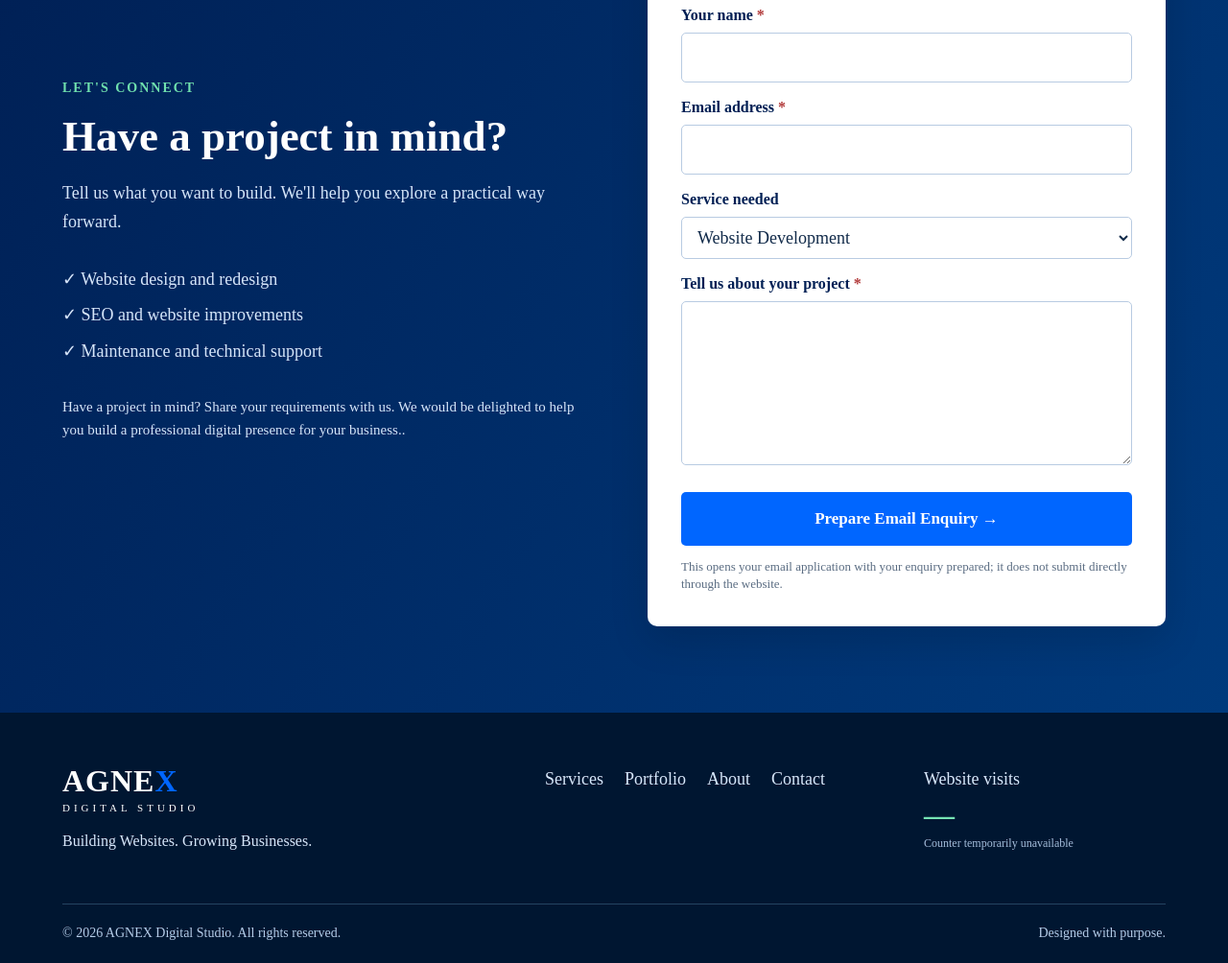
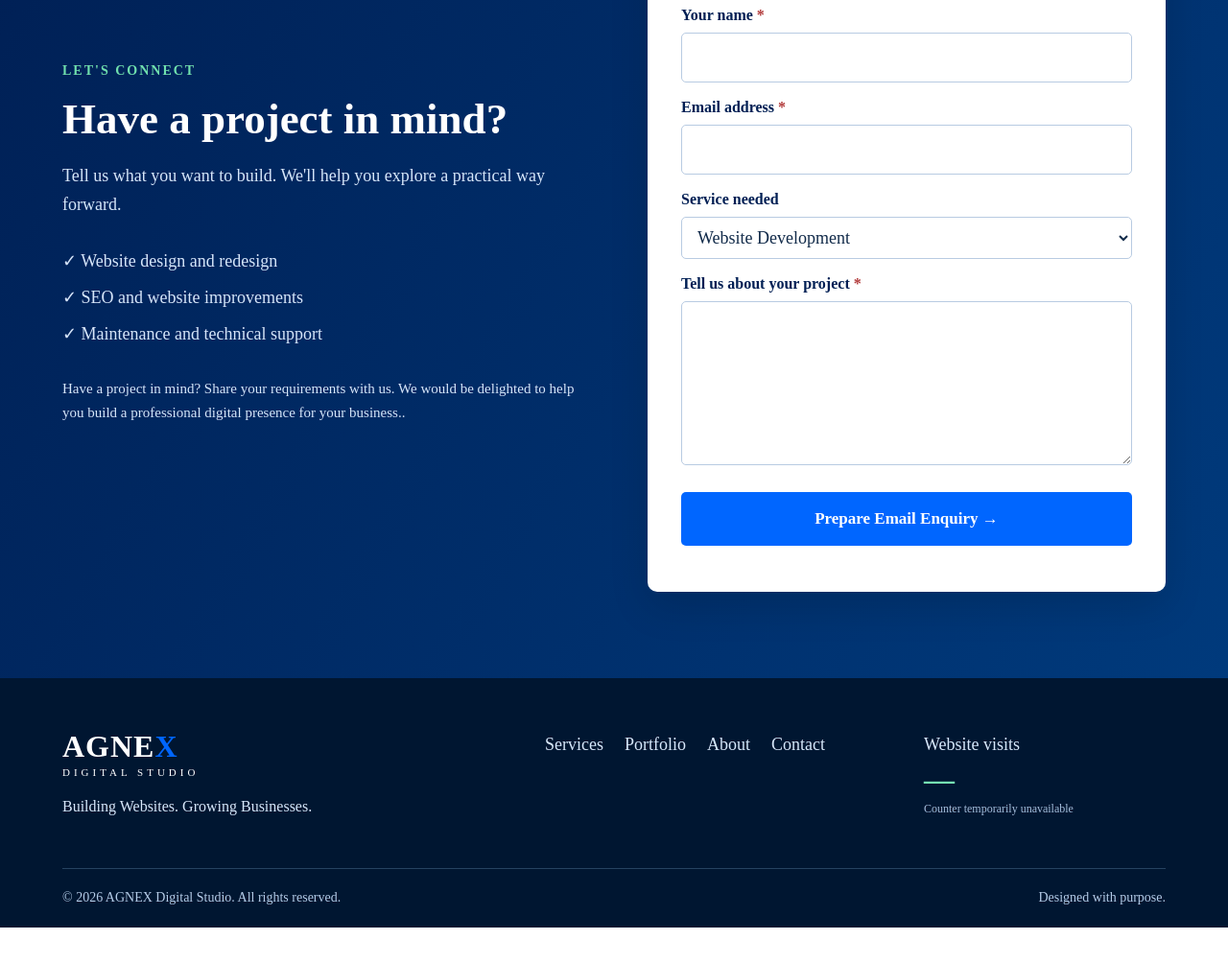
Before and after one commit to an1980im/agnex-digital-studio, a plain HTML site: page index.html in a window 1280 px wide. Shown: the part 3245-4249 px from the top of the page at 96% size. After the commit the page ends 4212 px from the top, so only its background shows below. Drawn offline with Linux system fonts and the light colour scheme; no server answers.

Commit message:
Update index.html

```diff
--- a/index.html
+++ b/index.html
@@ -53,7 +53,7 @@
 <section class="section" id="about"><div class="container about-grid"><div><p class="eyebrow">ABOUT AGNEX</p><h2>Technology with a personal approach</h2><p>AGNEX Digital Studio is an independent digital services initiative focused on practical, well-designed websites and dependable technical support.</p><p>We believe a good website should be easy to use, easy to maintain and aligned with the goals of the business it represents.</p><a class="text-link" href="#contact">Let's discuss your ideas ↗</a></div><div class="about-panel"><h3>Our approach</h3><div class="approach"><span>01</span><div><strong>Understand</strong><p>Learn about your business and project requirements.</p></div></div><div class="approach"><span>02</span><div><strong>Design & Build</strong><p>Create a responsive website with a clear purpose.</p></div></div><div class="approach"><span>03</span><div><strong>Launch & Support</strong><p>Deploy, review and help maintain your online presence.</p></div></div></div></div></section>
 <section class="section contact-section" id="contact"><div class="container contact-grid"><div><p class="eyebrow">LET'S CONNECT</p><h2>Have a project in mind?</h2><p>Tell us what you want to build. We'll help you explore a practical way forward.</p><div class="contact-points"><p>✓ Website design and redesign</p><p>✓ SEO and website improvements</p><p>✓ Maintenance and technical support</p></div><p class="contact-note">Have a project in mind? Share your requirements with us.
 We would be delighted to help you build a professional
-digital presence for your business..</p></div><form class="contact-form" id="contact-form"><h3>Project enquiry</h3><label for="name">Your name <span>*</span></label><input id="name" name="name" required maxlength="100" autocomplete="name"><label for="email">Email address <span>*</span></label><input id="email" name="email" type="email" required maxlength="150" autocomplete="email"><label for="service">Service needed</label><select id="service" name="service"><option>Website Development</option><option>Website Redesign</option><option>SEO Services</option><option>Website Maintenance</option><option>Other / Not Sure</option></select><label for="message">Tell us about your project <span>*</span></label><textarea id="message" name="message" required minlength="10" maxlength="3000" rows="5"></textarea><button class="btn btn-primary full" type="submit">Prepare Email Enquiry →</button><p class="form-note" id="form-status" role="status">This opens your email application with your enquiry prepared; it does not submit directly through the website.</p></form></div></section>
+digital presence for your business..</p></div><form class="contact-form" id="contact-form"><h3>Project enquiry</h3><label for="name">Your name <span>*</span></label><input id="name" name="name" required maxlength="100" autocomplete="name"><label for="email">Email address <span>*</span></label><input id="email" name="email" type="email" required maxlength="150" autocomplete="email"><label for="service">Service needed</label><select id="service" name="service"><option>Website Development</option><option>Website Redesign</option><option>SEO Services</option><option>Website Maintenance</option><option>Other / Not Sure</option></select><label for="message">Tell us about your project <span>*</span></label><textarea id="message" name="message" required minlength="10" maxlength="3000" rows="5"></textarea><button class="btn btn-primary full" type="submit">Prepare Email Enquiry →</button><p class="form-note" id="form-status" role="status"></p></form></div></section>
 </main>
 <footer class="site-footer"><div class="container footer-grid"><div><a href="#top" class="brand footer-brand"><strong>AGNE<span>X</span></strong><small>DIGITAL STUDIO</small></a><p>Building Websites. Growing Businesses.</p></div><div class="footer-links"><a href="#services">Services</a><a href="#portfolio">Portfolio</a><a href="#about">About</a><a href="#contact">Contact</a></div><div class="visitor"><span>Website visits</span><strong id="visitor-count" aria-live="polite">—</strong><small id="visitor-status">Loading counter…</small></div></div><div class="container footer-bottom"><span>© <span id="year">2026</span> AGNEX Digital Studio. All rights reserved.</span><span>Designed with purpose.</span></div></footer>
 </body></html>
```
